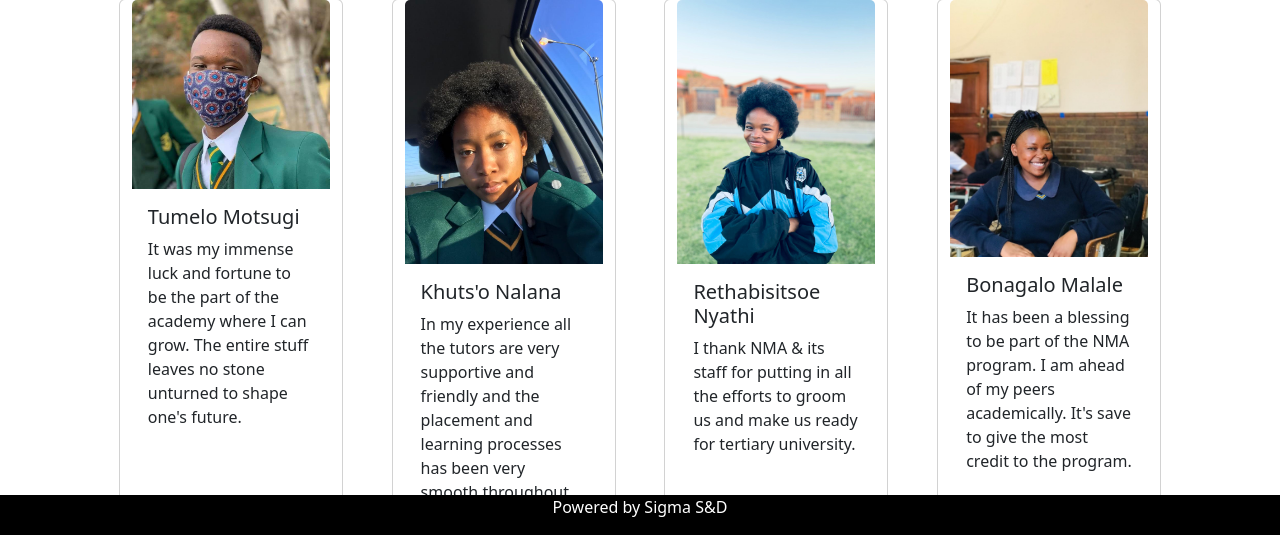
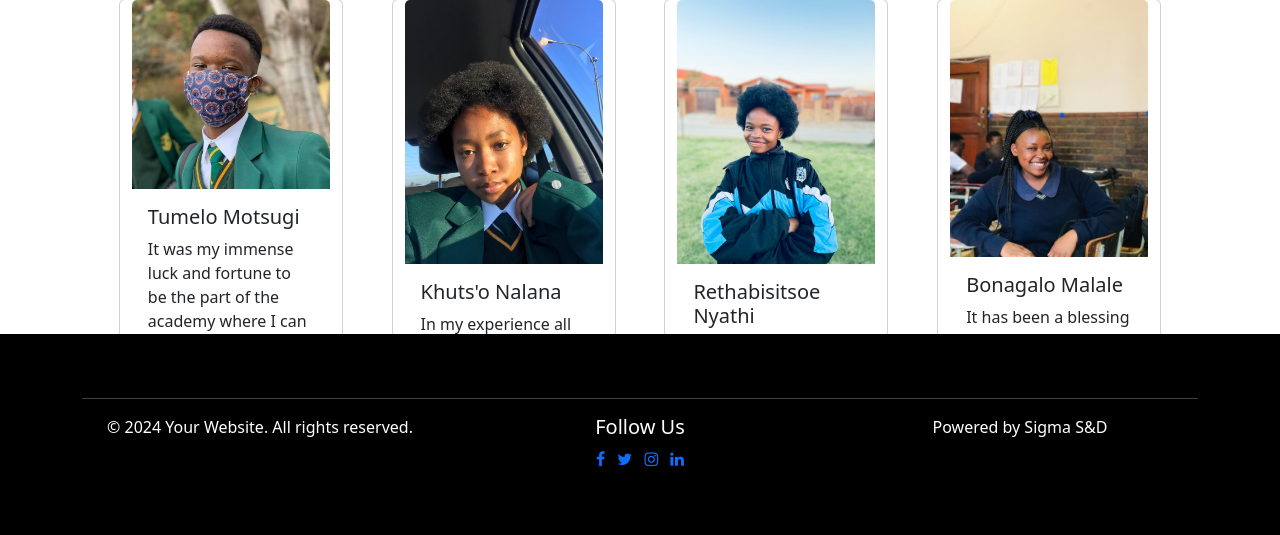
Before and after one commit to Rankhala/school, a Django app: page /about in a window 1280 px wide. Shown: the part 265-800 px from the top of the page. Run offline with Django 5.2, Linux system fonts and the light colour scheme.

Commit message:
Fixed the footer

```diff
--- a/front/templates/front/layout.html
+++ b/front/templates/front/layout.html
@@ -7,8 +7,7 @@
         <title>{% block title %}NMA{% endblock %}</title>
         <meta name="viewport" content="width=device-width, initial-scale=1">
         <link href="https://cdn.jsdelivr.net/npm/bootstrap@5.3.3/dist/css/bootstrap.min.css" rel="stylesheet" integrity="sha384-QWTKZyjpPEjISv5WaRU9OFeRpok6YctnYmDr5pNlyT2bRjXh0JMhjY6hW+ALEwIH" crossorigin="anonymous">
-        <script src="https://cdn.jsdelivr.net/npm/bootstrap@5.3.3/dist/js/bootstrap.bundle.min.js" integrity="sha384-YvpcrYf0tY3lHB60NNkmXc5s9fDVZLESaAA55NDzOxhy9GkcIdslK1eN7N6jIeHz" crossorigin="anonymous"></script>
-        <script src="{% static 'front/js/javascript.js' %}"></script>
+        <link rel="stylesheet" href="https://cdnjs.cloudflare.com/ajax/libs/font-awesome/4.7.0/css/font-awesome.min.css">
         <link href="{% static 'front/css/styles.css' %}" rel="stylesheet">
     </head>
     <body>
@@ -40,8 +39,46 @@
             {% endblock %}
         </div>
 
-        <footer class="mt-4">
-          <p>Powered by Sigma S&D</p>
+        <footer class="footer p-5">
+            <div class="container">
+                <hr>
+                <div class="row justify-content-evenly">
+                    <div class="col-4">
+                        <p class="text-center">© 2024 Your Website. All rights reserved.</p>
+                    </div>
+                    <div class="col-4">
+                        <h5 class="text-center">Follow Us</h5>
+                        <ul class="list-inline footer-links text-center">
+                            <li class="list-inline-item">
+                              <a href="#">
+                                <i class="fa fa-facebook"></i>
+                              </a>
+                              </li>
+                            <li class="list-inline-item">
+                              <a href="#">
+                                <i class="fa fa-twitter"></i>
+                              </a>
+                            </li>
+                            <li class="list-inline-item">
+                              <a href="#">
+                                <i class="fa fa-instagram"></i>
+                              </a>
+                            </li>
+                            <li class="list-inline-item">
+                              <a href="#">
+                                <i class="fa fa-linkedin"></i>
+                              </a>
+                            </li>
+                        </ul>
+                    </div>
+                    <div class="col-4">
+                      <p class="text-center">Powered by Sigma S&D</p>
+                    </div>
+                </div>
+            </div>
         </footer>
+
+        <script src="https://cdn.jsdelivr.net/npm/bootstrap@5.3.3/dist/js/bootstrap.bundle.min.js" integrity="sha384-YvpcrYf0tY3lHB60NNkmXc5s9fDVZLESaAA55NDzOxhy9GkcIdslK1eN7N6jIeHz" crossorigin="anonymous"></script>
+        <script src="{% static 'front/js/javascript.js' %}"></script>
     </body>
 </html>
```
